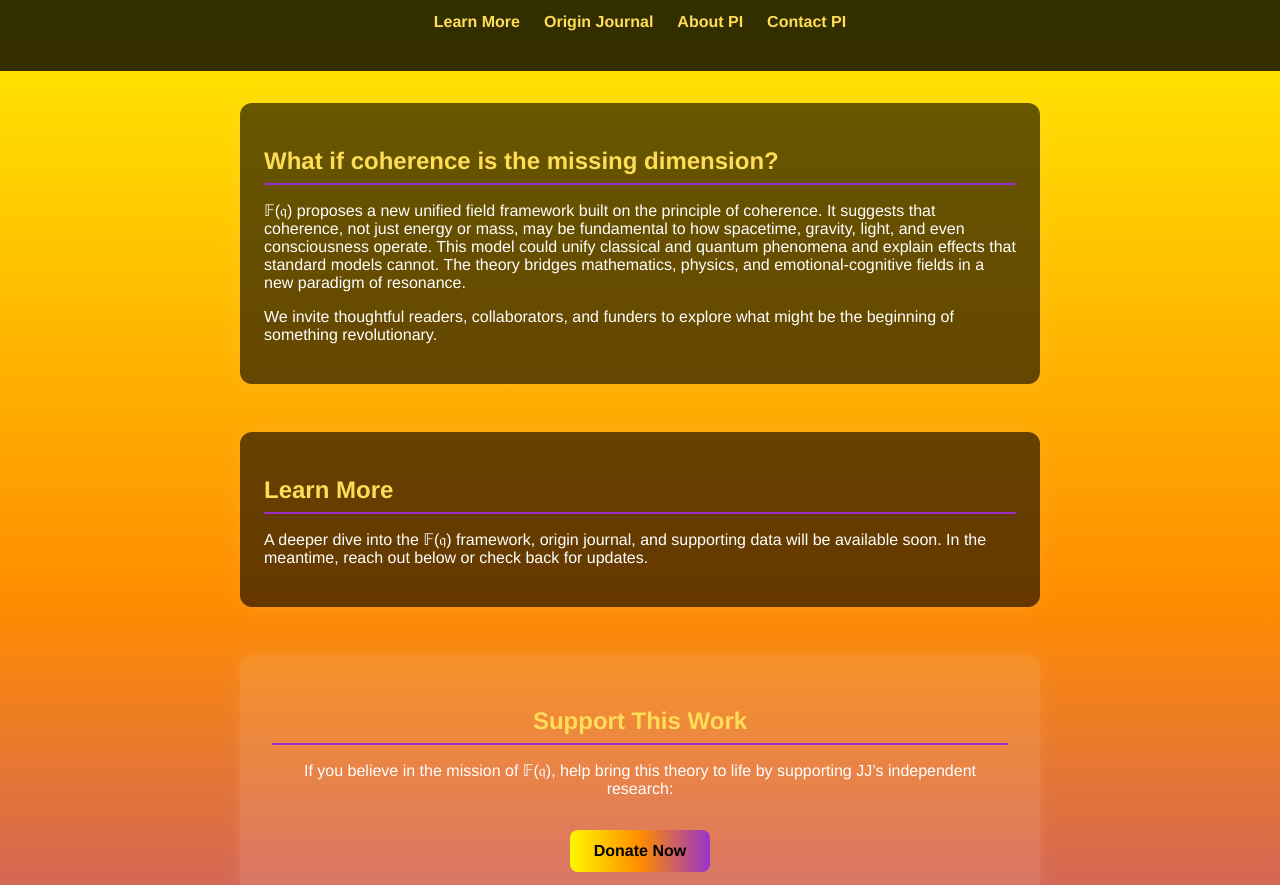
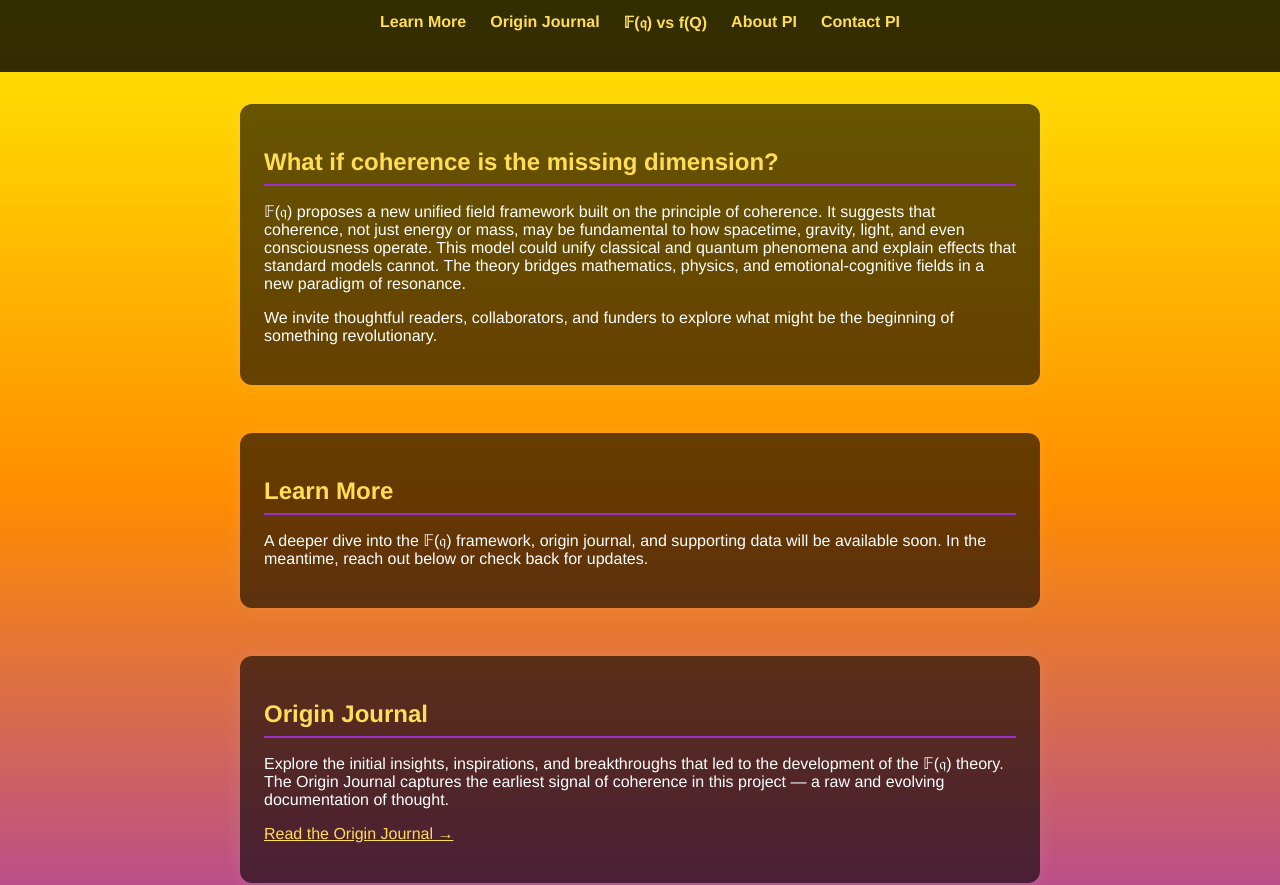
Before and after one commit to OGjotaka/fqtheory-site, a plain HTML site: page index.html in a window 1280 px wide. Shown: the part 74-959 px from the top of the page. Drawn offline with Linux system fonts and the light colour scheme.

Commit message:
Update index.html

```diff
--- a/index.html
+++ b/index.html
@@ -13,6 +13,7 @@
       <ul>
         <li><a href="#learn">Learn More</a></li>
         <li><a href="#origin">Origin Journal</a></li>
+        <li><a href="/fqgravityvsfqtheory.html">𝔽(𝔮) vs f(Q)</a></li>
         <li><a href="#about">About PI</a></li>
         <li><a href="#contact">Contact PI</a></li>
       </ul>
@@ -30,13 +31,6 @@
       <h2>Learn More</h2>
       <p>A deeper dive into the 𝔽(𝔮) framework, origin journal, and supporting data will be available soon. In the meantime, reach out below or check back for updates.</p>
     </section>
-
-    <section class="donate" id="donate">
-  <h2>Support This Work</h2>
-  <p>If you believe in the mission of 𝔽(𝔮), help bring this theory to life by supporting JJ’s independent research:</p>
-  <a href="https://gofund.me/500686f4" target="_blank" class="donate-button">Donate Now</a>
-</section>
-
 
     <section id="origin" class="origin-journal">
       <h2>Origin Journal</h2>
@@ -56,7 +50,6 @@
       <ul>
         <li>Email: <a href="mailto:jmh@fqtheory.com">jmh@fqtheory.com</a></li>
         <li>LinkedIn: <a href="https://www.linkedin.com/in/jjmholbrook" target="_blank">JJ Holbrook</a></li>
-        <li>GoFundMe: <a href="https://gofund.me/500686f4" target="_blank">Donate Now</a></li>
       </ul>
     </section>
   </main>
```
